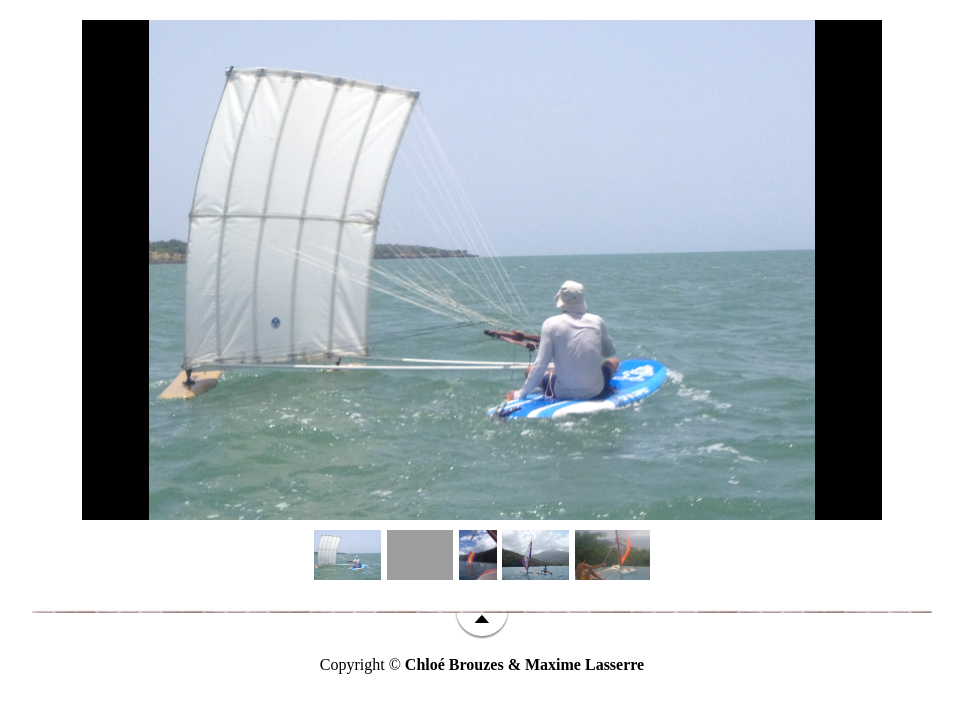
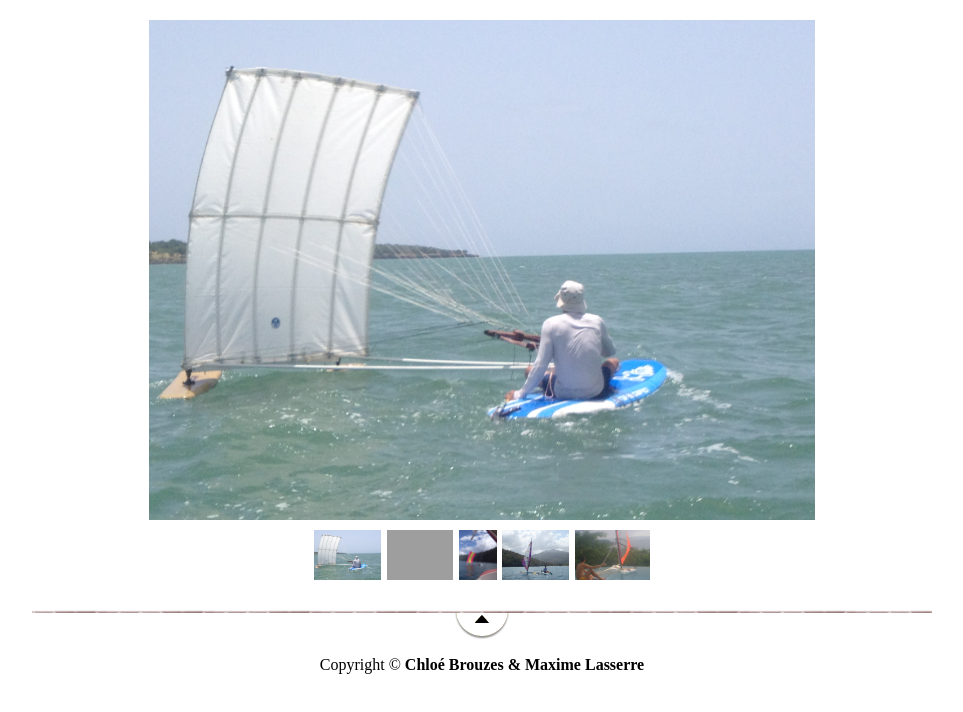
Before and after one commit to evermax/swing, a PHP site: page /images.php in a window 1280 px wide. Shown: the part 88-800 px from the top of the page, without its empty margins (158-1121 px from the left). Run offline with PHP 8.4, Linux system fonts and the light colour scheme; grey boxes are pictures that could not be loaded.

Commit message:
Commented background

```diff
--- a/css/gallery.theme.css
+++ b/css/gallery.theme.css
@@ -20,7 +20,7 @@
   height: 400px;
   overflow: hidden;
   text-align: center;
-  background: black;
+  /*background: black;*/
 }
 
 .gallery .controls {
--- a/style.css
+++ b/style.css
@@ -74,7 +74,6 @@ footer
     width: 54px;
     height: 30px;
     margin: auto;
-    z-index: -1;
 }
 
 /* PAGE ACCUEIL */
```
